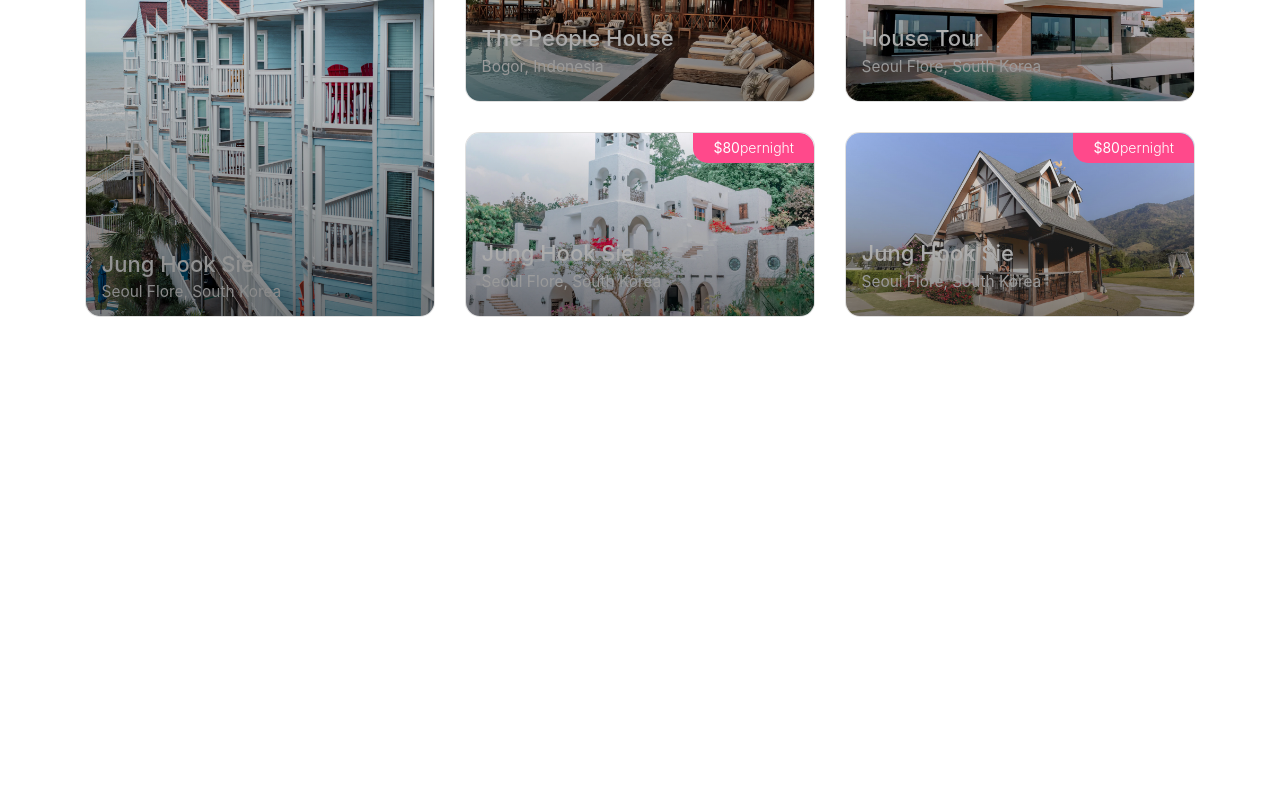
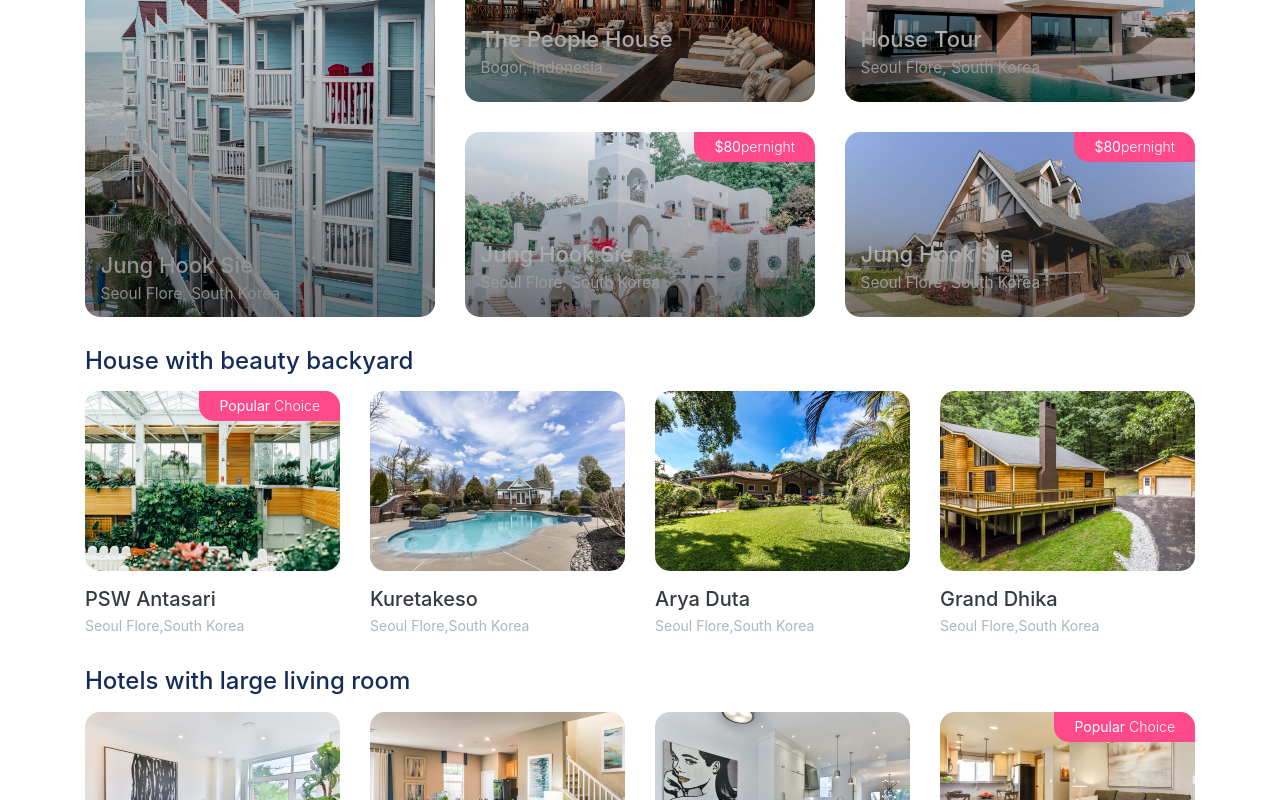
Before and after one commit to denyhanif/MERN, a React (Create React App) app in the folder my-app/: page / in a window 1280 px wide. Shown: the part 740-1540 px from the top of the page. Before the commit the page ends 1087 px from the top, so only its background shows below. Built offline with nearby package versions, Linux system fonts and the light colour scheme.

Commit message:
categories coomponent

```diff
--- a/my-app/src/assets/scss/_card.scss
+++ b/my-app/src/assets/scss/_card.scss
@@ -11,7 +11,7 @@
   word-wrap: break-word;
   background-color: $card-bg;
   background-clip: border-box;
-  border: $card-border-width solid $card-border-color;
+  //border: $card-border-width solid $card-border-color;
   @include border-radius($card-border-radius);
 
   > hr {
--- a/my-app/src/assets/scss/_container-grid.scss
+++ b/my-app/src/assets/scss/_container-grid.scss
@@ -5,7 +5,7 @@
     grid-auto-flow: dense;
     row-gap: 30px;
     column-gap: 30px;
-    position: relative;
+    position:relative;
     z-index:3;
 
     &.sm{
--- a/my-app/src/pages/LandingPage.js
+++ b/my-app/src/pages/LandingPage.js
@@ -3,6 +3,7 @@
 import Hero from 'parts/Hero'
 import MostPicked from 'parts/MostPicked'
 import landingPage from 'json/landingPage.json'
+import Categories from 'parts/Categories'
 
 export default class LandingPage extends Component{
       constructor(props) {
@@ -15,6 +16,7 @@
                 <Header {...this.props}></Header>
                 <Hero refMostPicked={this.refMostPicked}  data={landingPage.hero}></Hero>
                 <MostPicked refMostPicked={this.refMostPicked} data={landingPage.mostPicked} ></MostPicked>
+                <Categories data={landingPage.categories}></Categories>
             </>
         )
     }
--- a/my-app/src/parts/Categories.js
+++ b/my-app/src/parts/Categories.js
@@ -1,9 +1,42 @@
 import React from 'react'
+import Button from 'elements/Button'
 
-export default function Categories({data}) {//{data} artiny hanya menerima tau props saja bukan (preops.data)
-    return (
-        <div>
-
-        </div>
-    )
+export default function Categories({data}) {//{propsnya di destructor}{data} artiny hanya menerima tau props saja bukan (preops.data)
+    return data.map((category, index1) => {
+        return <section className="container"
+                key={`category-${index1}`}>
+                    <h4 className="mb-3 font-weight-medium">
+                        {category.name}
+                    </h4>
+                    <div className="container-grid">
+                        {
+                            category.items.length === 0 ?
+                            <div className="row">
+                                <div className="col-auto align-items-center">There is no property at this category</div>
+                            </div> : category.items.map((item, index2) => {
+                                return <div className="item column-3 row-1"
+                                            key={`category-${index1}-item-${index2}`}>
+                                            <div className="card">
+                                                {item.isPopular &&
+                                                    <div className="tag">
+                                                    Popular <span className="font-weight-light">Choice</span></div>
+                                                }
+                                                <figure className="img-wrapper" style={{ height: 180 }}>
+                                                    <img className="img-cover" src={item.imageUrl} alt={item.name} ></img>
+                                                </figure>
+                                                <div className="meta-wrapper">
+                                                <Button type="link" className="stretched-link d-block text-gray-800" href={`/properties/${item._id}`}>
+                                                    <h5 className="h4">{item.name}</h5>
+                                                </Button>
+                                                <span className="text-gray-500">
+                                                    {item.city},{item.country}
+                                                </span>
+                                                </div>
+                                            </div>
+                                        </div>
+                            })
+                        }
+                    </div>
+        </section>
+    })
 }
```
